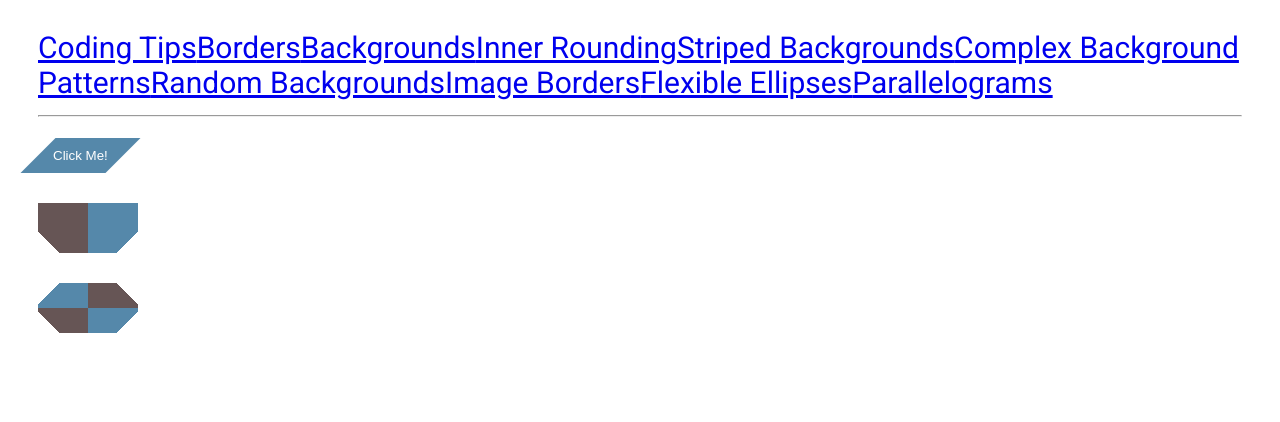
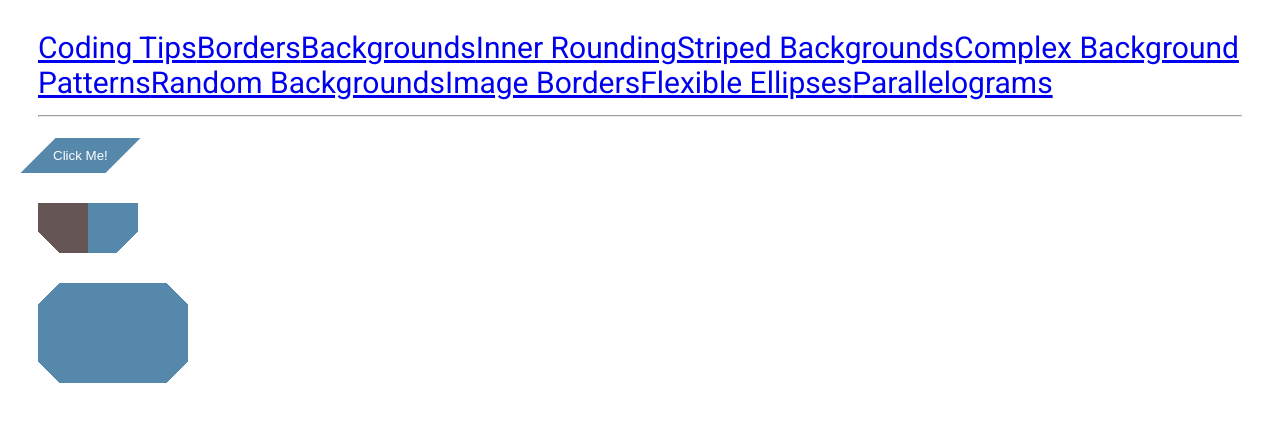
Before and after one commit to ht89/css-secrets, an Angular app: page /parallelograms in a window 1280 px wide. Shown: the top 422 px of the page. Built offline with nearby package versions, Linux system fonts and the light colour scheme.

Commit message:
created bevelled-corners mixin

```diff
--- a/src/app/parallelograms/parallelograms.component.scss
+++ b/src/app/parallelograms/parallelograms.component.scss
@@ -27,12 +27,16 @@ button {
     background-repeat: no-repeat;
 }
 
-.four-cutout-corners {
-    margin-top: 30px;
-    width: 100px;
-    height: 50px;
-    background-color: #58a;
-    background: linear-gradient(135deg, transparent 15px, #58a 0) top left, linear-gradient(-135deg, transparent 15px, #655 0) top right, linear-gradient(-45deg, transparent 15px, #58a 0) bottom right, linear-gradient(45deg, transparent 15px, #655 0) bottom left;
+@mixin bevelled-corners($bg, $tl:0, $tr:$tl, $br:$tl, $bl: $tl) {
+    background-color: $bg;
+    background: linear-gradient(135deg, transparent $tl, $bg 0) top left, linear-gradient(-135deg, transparent $tr, $bg 0) top right, linear-gradient(-45deg, transparent $br, $bg 0) bottom right, linear-gradient(45deg, transparent $bl, $bg 0) bottom left;
     background-size: 50% 50%;
     background-repeat: no-repeat;
 }
+
+.four-cutout-corners {
+    margin-top: 30px;
+    width: 150px;
+    height: 100px;
+    @include bevelled-corners(#58a, 15px);
+}
```
